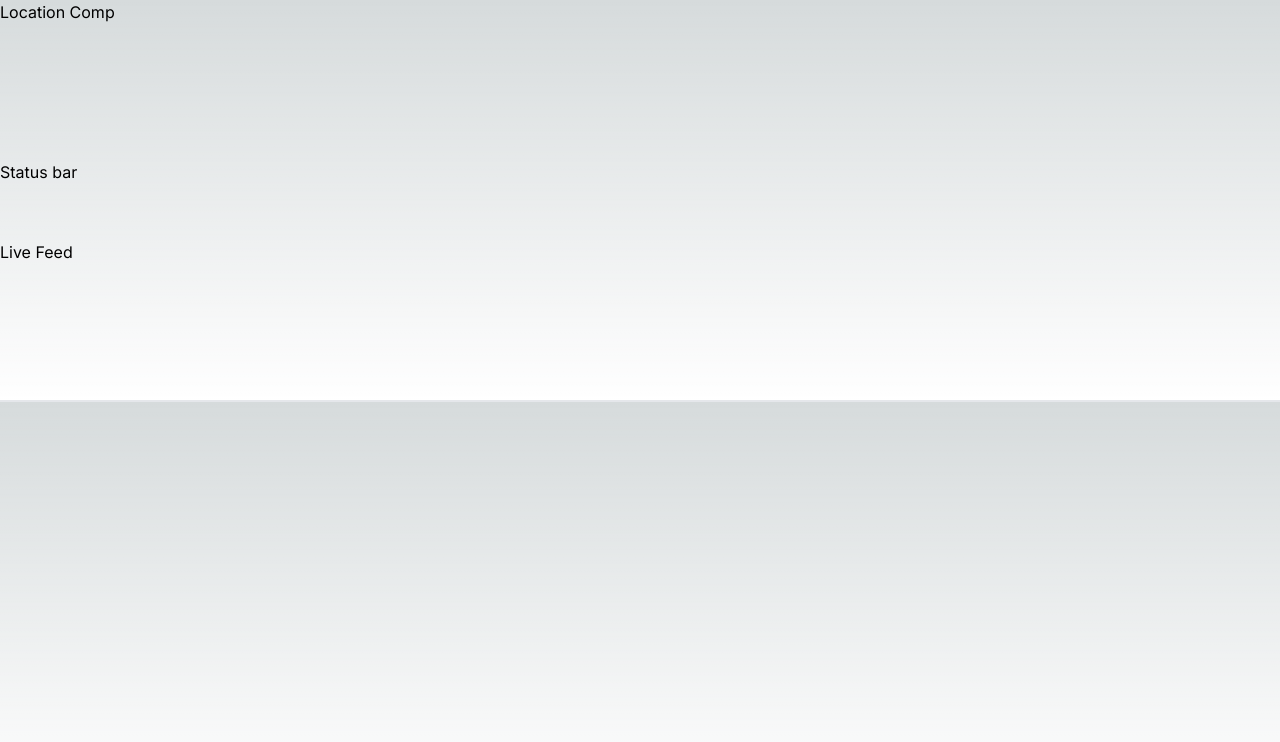
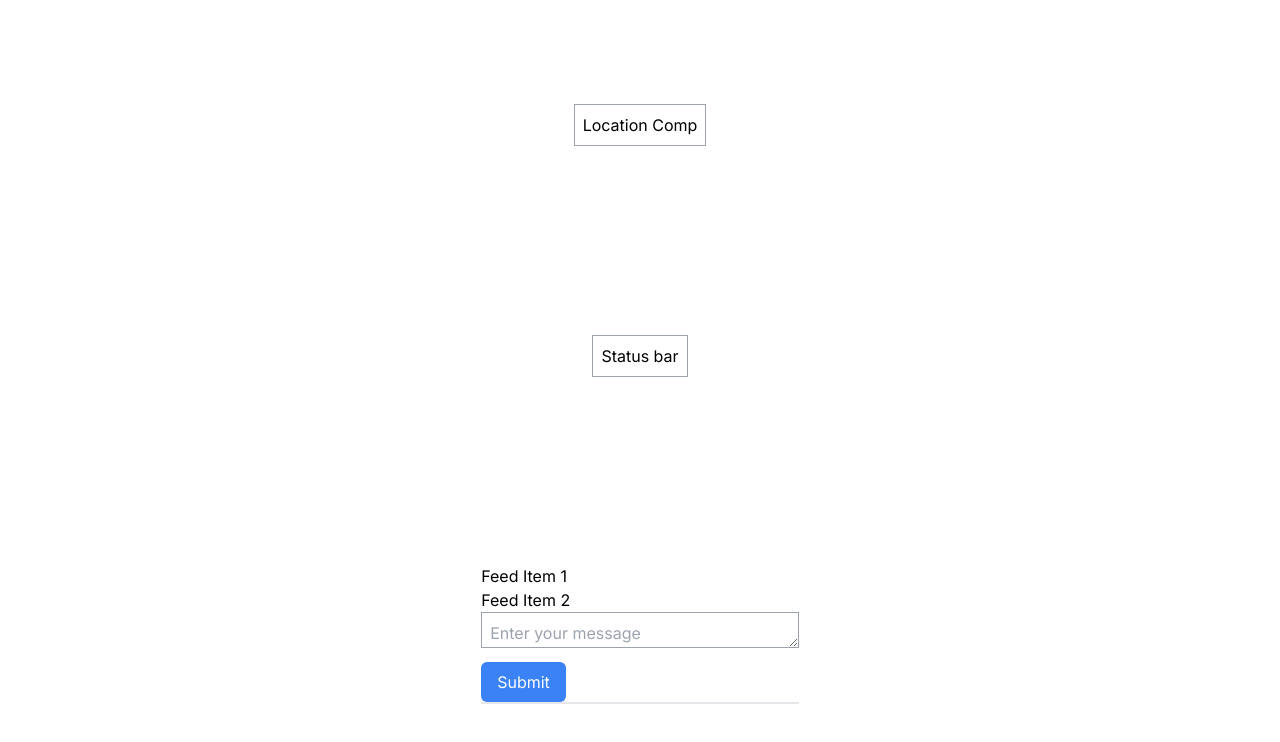
Before and after one commit to Firm-Collective/One-Accord, a Next.js app: page /parent-feed in a window 1280 px wide. Shown: the top 742 px of the page. Built offline with nearby package versions, Linux system fonts and the light colour scheme.

Commit message:
adjusting LiveFeed.tsx

```diff
--- a/app/parent-feed/page.tsx
+++ b/app/parent-feed/page.tsx
@@ -5,12 +5,16 @@ import LiveFeed from '..//../components/LiveFeed/LiveFeed'; // Import the LiveFe
 
 const ParentFeedComponent: React.FC = () => {
   return (
-    <div className="flex flex-col h-full border-b-2">
-      <LocationMap className="h-40" />
-      <StatusBar className="h-20" />
-      <LiveFeed className="h-40" />
+    <main className='bg-white flex min-h-screen flex-col items-center justify-between p-24'>
+      <div className='mt-2'><LocationMap className="h-45" /></div>
+      <div className='mt-2'><StatusBar className="h-10" /></div>
+      <div className='mt-2'><LiveFeed className="h-45 border-b-2" /></div>
 
-    </div>
+
+
+
+     </main>
+
   );
 };
 
--- a/components/LiveFeed/LiveFeed.tsx
+++ b/components/LiveFeed/LiveFeed.tsx
@@ -1,4 +1,3 @@
-// LiveFeed.tsx
 import React from 'react';
 
 interface LiveFeedProps {
@@ -8,7 +7,21 @@ interface LiveFeedProps {
 const LiveFeed: React.FC<LiveFeedProps> = ({ className }) => {
   return (
     <div className={`live-feed-container ${className}`}>
-      {<h1>Live Feed</h1>}
+
+      <div className="feed-items">
+        {/* Placeholder for feed items */}
+        <div className="feed-item">
+          <p className="w-full">Feed Item 1</p>
+        </div>
+        <div className="feed-item">
+          <p className="w-full">Feed Item 2</p>
+        </div>
+        {/* Add more feed items as needed */}
+      </div>
+      <form className="feed-form">
+        <textarea className="w-full h-9 border border-gray-400 p-2" placeholder="Enter your message"></textarea>
+        <button type="submit" className="bg-blue-500 text-white px-4 py-2 rounded-md mt-2">Submit</button>
+      </form>
     </div>
   );
 };
--- a/components/LiveFeed/LocationMap.tsx
+++ b/components/LiveFeed/LocationMap.tsx
@@ -8,7 +8,7 @@ interface LocationMapProps {
 const LocationMap: React.FC<LocationMapProps> = ({ className }) => {
   return (
     <div className={`location-map-container ${className}`}>
-      {<h1>Location Comp</h1>}
+      {<h1 className="border border-gray-400 p-2">Location Comp</h1>}
     </div>
   );
 };
--- a/components/LiveFeed/StatusBar.tsx
+++ b/components/LiveFeed/StatusBar.tsx
@@ -8,7 +8,7 @@ interface StatusBarProps {
 const StatusBar: React.FC<StatusBarProps> = ({ className }) => {
   return (
     <div className={`status-bar-container ${className}`}>
-      {<h1>Status bar</h1>}
+      {<h1 className="border border-gray-400 p-2">Status bar</h1>}
     </div>
   );
 };
```
